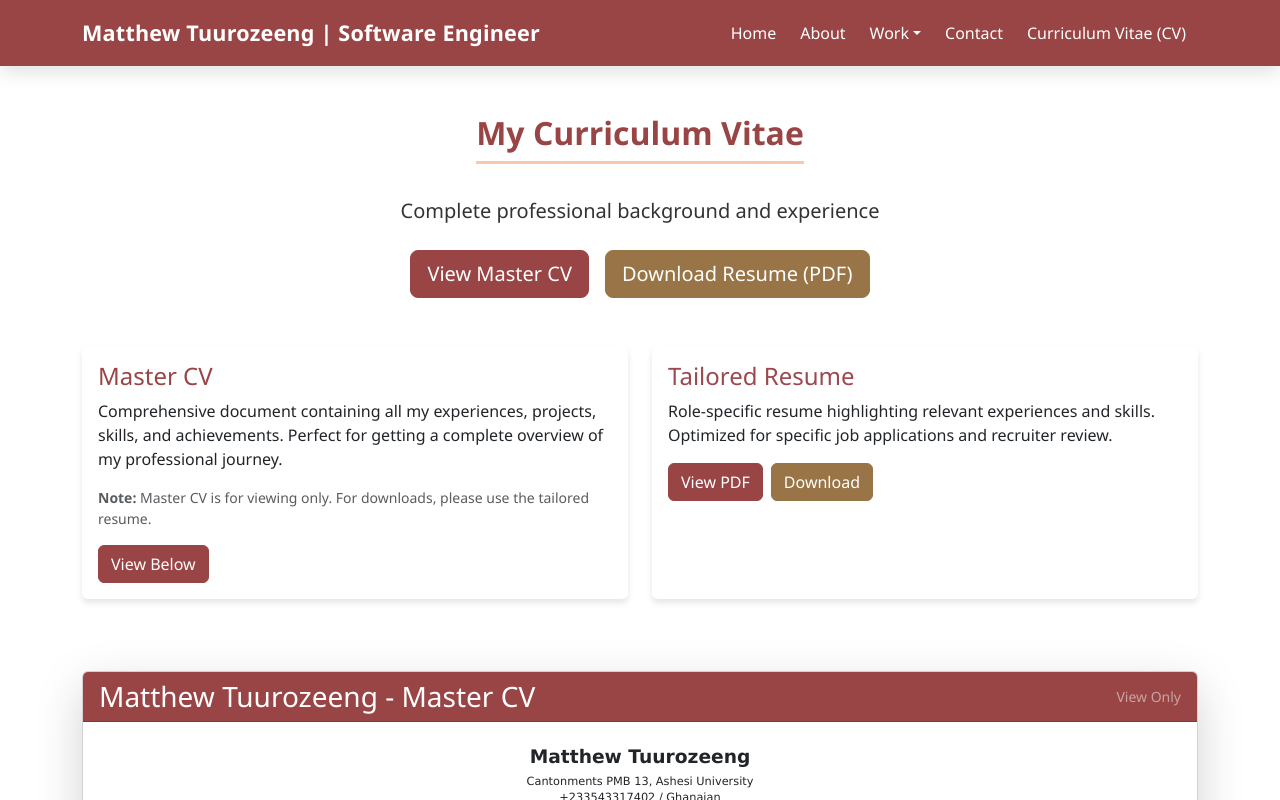
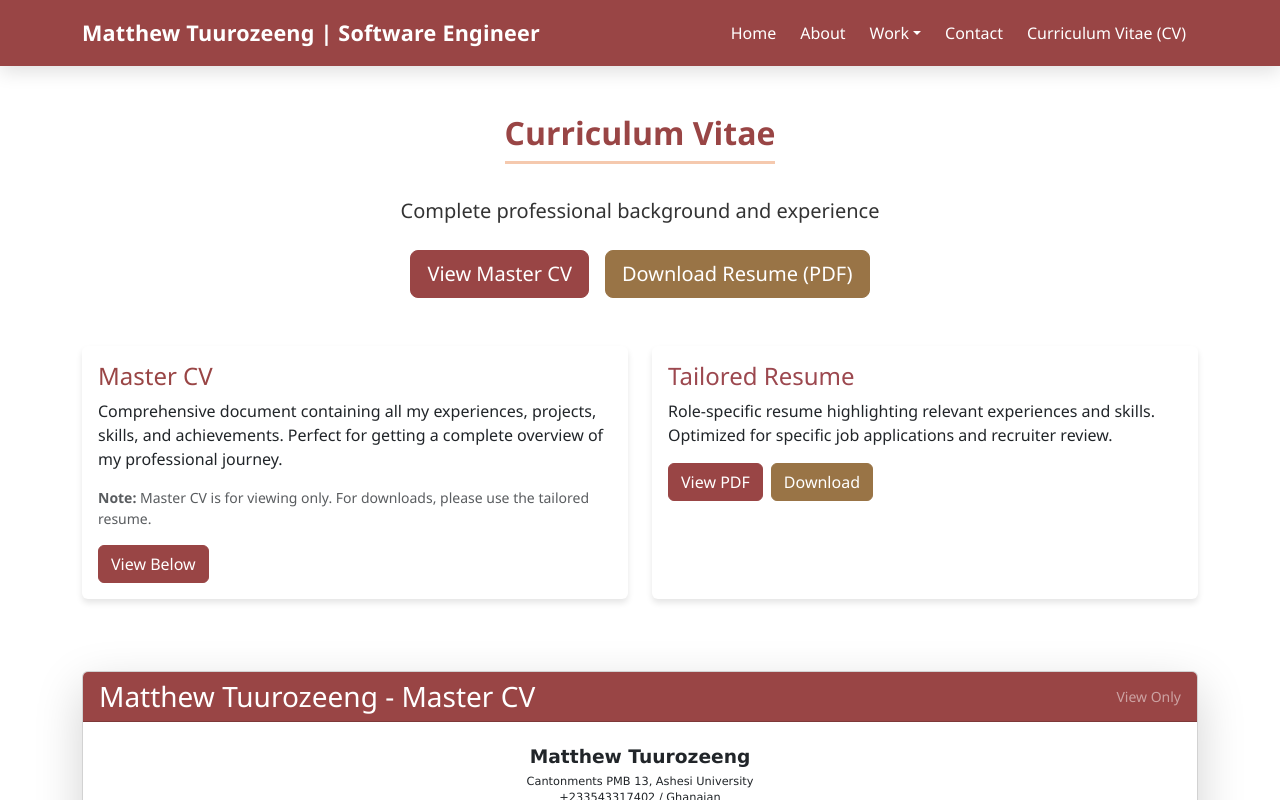
Before and after one commit to MatthewTuurozeeng/Matthew_Tuurozeeng_Digital_Portfolio, a React (Vite) app in the folder frontend/: page /cv in a window 1280 px wide. Shown: the top 800 px of the page. Built offline with nearby package versions, Linux system fonts and the light colour scheme; no server answers.

Commit message:
cv section name

```diff
--- a/frontend/src/pages/CV.tsx
+++ b/frontend/src/pages/CV.tsx
@@ -8,7 +8,7 @@
   return (
     <Container className="py-5">
       <div className="text-center mb-4">
-        <h2 className="section-title">My Curriculum Vitae</h2>
+        <h2 className="section-title">Curriculum Vitae</h2>
         <p className="lead">Complete professional background and experience</p>
         <div className="d-flex gap-3 justify-content-center mt-4">
           <Button
```
